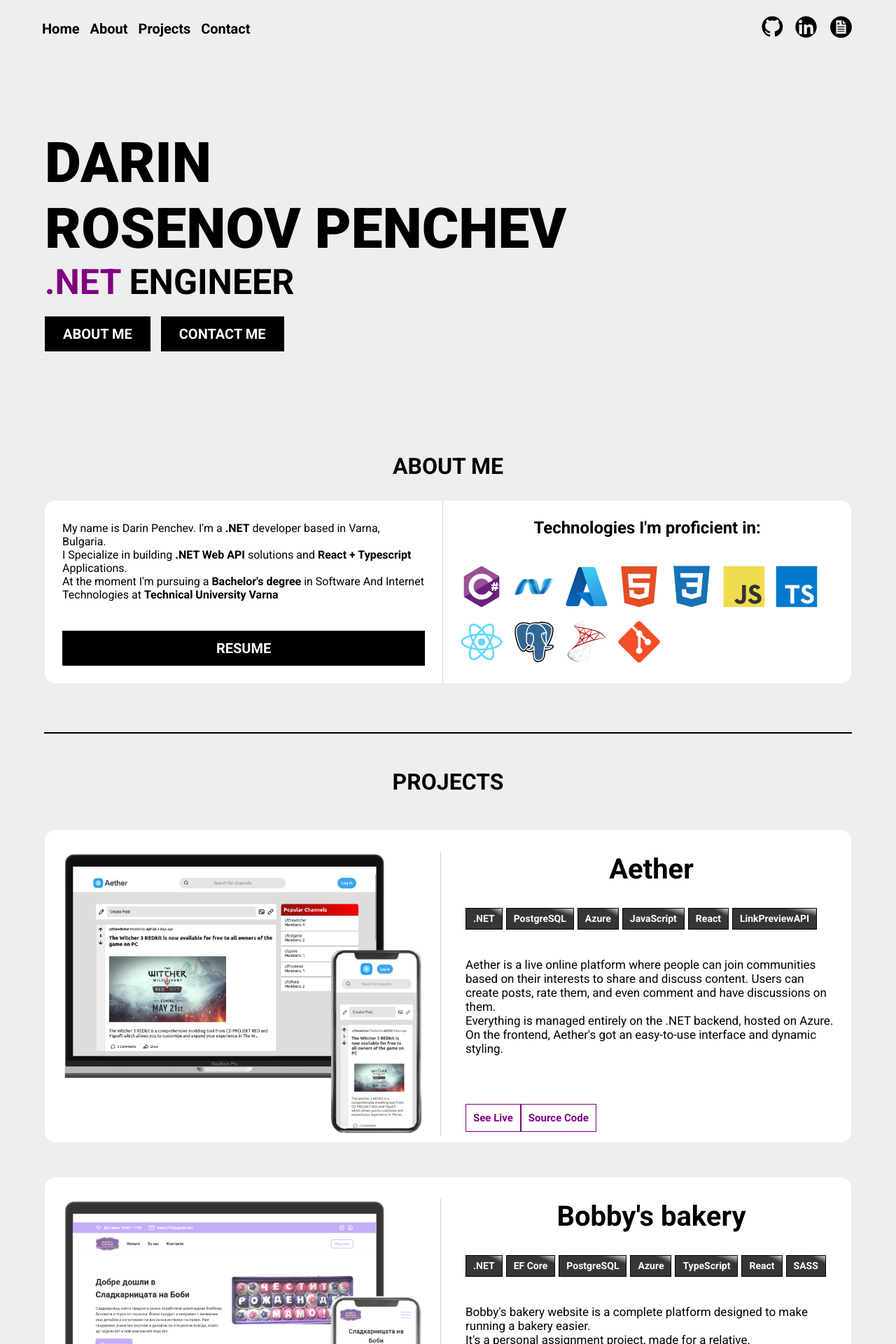
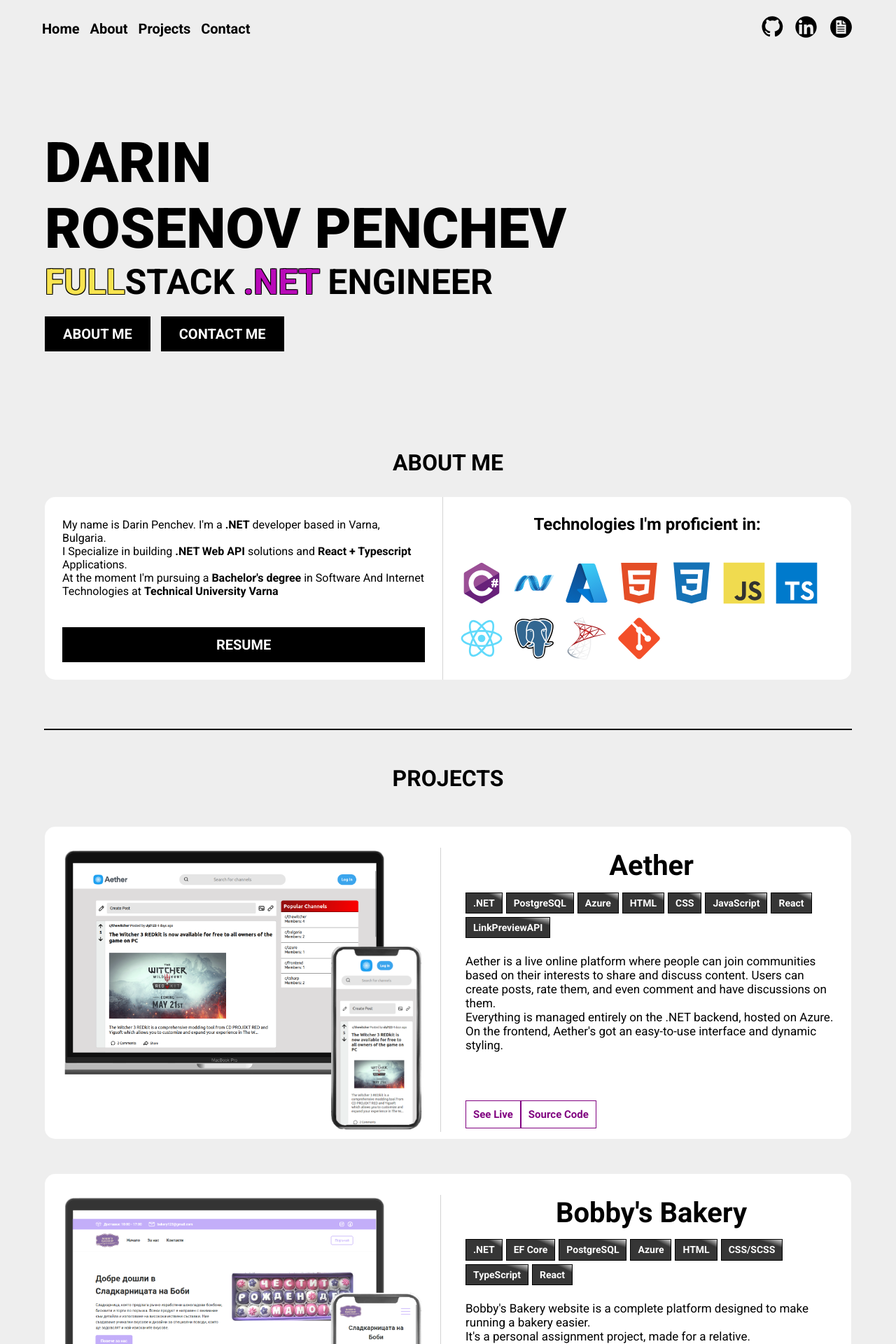
Before and after one commit to dante2302/portfolio, a React (Vite) app in the folder frontend/: page / in a window 1280 px wide. Shown: the top 1920 px of the page at 70% size. Built offline with nearby package versions, Linux system fonts and the light colour scheme.

Commit message:
add new resume, remove vite logo

```diff
--- a/frontend/index.html
+++ b/frontend/index.html
@@ -2,7 +2,6 @@
 <html lang="en">
   <head>
     <meta charset="UTF-8" />
-    <link rel="icon" type="image/svg+xml" href="/vite.svg" />
     <meta name="viewport" content="width=device-width, initial-scale=1.0" />
     <link rel="preconnect" href="https://fonts.googleapis.com">
     <link rel="preconnect" href="https://fonts.gstatic.com" crossorigin>
--- a/frontend/src/Components/About/About.tsx
+++ b/frontend/src/Components/About/About.tsx
@@ -10,7 +10,7 @@ import azure from "../../assets/azure.svg";
 import postgres from "../../assets/postgres.svg";
 import sqlserver from "../../assets/sqlserver.svg";
 import git from "../../assets/git.svg";
-
+import resume from "../../assets/cv.pdf";
 import "./About.css";
 
 export default function About()
@@ -26,7 +26,7 @@ export default function About()
                     <br></br>
                     At the moment I'm pursuing a <b>Bachelor's degree</b> in Software And Internet Technologies at <b>Technical University Varna</b>
                 </p>
-                <a className="header-button" href="">RESUME</a>
+                <a className="header-button" href={resume}>RESUME</a>
             </div>
             <div className="technology-div">
                 <h2>Technologies I'm proficient in: </h2>
--- a/frontend/src/Components/Contact/ContactForm.tsx
+++ b/frontend/src/Components/Contact/ContactForm.tsx
@@ -30,7 +30,7 @@ export default function ContactForm() {
         e.preventDefault();
         try{
             setLoading(true);
-            const response = await fetch("http://localhost:5183/send", {
+            const response = await fetch("", {
                 method: "POST",
                 headers: {
                     "Content-Type": "application/json"
@@ -45,6 +45,8 @@ export default function ContactForm() {
         }
         catch(er){
            console.log(er)
+           setShowResponse(true)
+           setSubmitResponse(false)
         }
         finally{
             setLoading(false)
--- a/frontend/src/Components/Header/Header.css
+++ b/frontend/src/Components/Header/Header.css
@@ -36,7 +36,8 @@
 
 @media(min-width: 768px){
     header {
-        margin-block: 105px;
+        margin-top: 105px;
+        margin-bottom: 100px;
     }
     .header-button{
         width: auto;
@@ -58,14 +59,14 @@
 
 
 .dotnet{
-    color: purple;
+    color: rgb(185, 10, 185);
 }
 
 .full{
     color: #f8e450;
 }
 
-.full{
+.full, .dotnet{
   text-shadow: -1px -1px 0 #000, 1px -1px 0 #000, -1px 1px 0 #000, 1px 1px 0 #000;
 
   text-shadow: -1px -1px 0 #000, 1px -1px 0 #000, -1px 1px 0 #000, 1px 1px 0 #000;
--- a/frontend/src/Components/Header/Header.tsx
+++ b/frontend/src/Components/Header/Header.tsx
@@ -5,8 +5,8 @@ export default function Header(){
         <header id="Header">
             <h1 className="name">DARIN</h1>
             <h1 className="name">ROSENOV PENCHEV</h1>
-            <h2 className="role"><span className="dotnet">.NET</span> ENGINEER</h2>
-{/* <span className="full">FULL</span>STACK  */}
+            <h2 className="role"><span className="full">FULL</span>STACK <span className="dotnet">.NET</span> ENGINEER</h2>
+
             <div className="header-button-container">
                 <a className='header-button' href="#About">ABOUT ME</a>
                 <a className='header-button' onClick={() => window.scrollTo(0, document.body.offsetHeight)}>CONTACT ME</a>
--- a/frontend/src/Components/Nav/NavBar.tsx
+++ b/frontend/src/Components/Nav/NavBar.tsx
@@ -29,6 +29,7 @@ export default function NavBar({ styleClass, children, closeModal }: props) {
       setProjectsScroll(projects.getBoundingClientRect().top);
       setContactScroll(contact.getBoundingClientRect().top);
     }
+    handleScroll();
     window.addEventListener('scroll', handleScroll);
   }, []);
 
@@ -39,6 +40,7 @@ export default function NavBar({ styleClass, children, closeModal }: props) {
     closeModal && closeModal();
     window.scrollTo(0, elementScroll + scrollTop - 100);
   }
+
   return (
     <nav className={styleClass || `nav-bar ${scrollTop > SCROLL_TOP_BOUNDARY  ? "scrolled" : ""}`}>
       {children}
--- a/frontend/src/Components/Projects/Projects.tsx
+++ b/frontend/src/Components/Projects/Projects.tsx
@@ -9,15 +9,15 @@ export default function Projects()
         imageLink: aetherImg,
         heading: "Aether",
         paragraph: "Aether is a live online platform where people can join communities based on their interests to share and discuss content. Users can create posts, rate them, and even comment and have discussions on them.\nEverything is managed entirely on the .NET backend, hosted on Azure. On the frontend, Aether's got an easy-to-use interface and dynamic styling.",
-        technologies: [".NET", "PostgreSQL", "Azure" , "JavaScript", "React", "LinkPreviewAPI"],
+        technologies: [".NET", "PostgreSQL", "Azure" , "HTML", "CSS", "JavaScript", "React", "LinkPreviewAPI"],
         githubLink: "https://github.com/dante2302/aether",
         seeLiveLink: "https://aether-zeta.vercel.app/"
     }
     const bakery = {
         imageLink: bakeryImg,
-        heading: "Bobby's bakery",
-        paragraph: "Bobby's bakery website is a complete platform designed to make running a bakery easier.\nIt's a personal assignment project, made for a relative.",
-        technologies: [".NET", "EF Core" , "PostgreSQL", "Azure", "TypeScript", "React", "SASS"],
+        heading: "Bobby's Bakery",
+        paragraph: "Bobby's Bakery website is a complete platform designed to make running a bakery easier.\nIt's a personal assignment project, made for a relative.",
+        technologies: [".NET", "EF Core" , "PostgreSQL", "Azure", "HTML", "CSS/SCSS", "TypeScript", "React", ],
         githubLink: "https://github.com/dante2302/bakery",
         seeLiveLink: "https://bakery-six-amber.vercel.app"
     }
```
Also changed, not shown: 1 other file (tests, documents, lock files or other folders).
